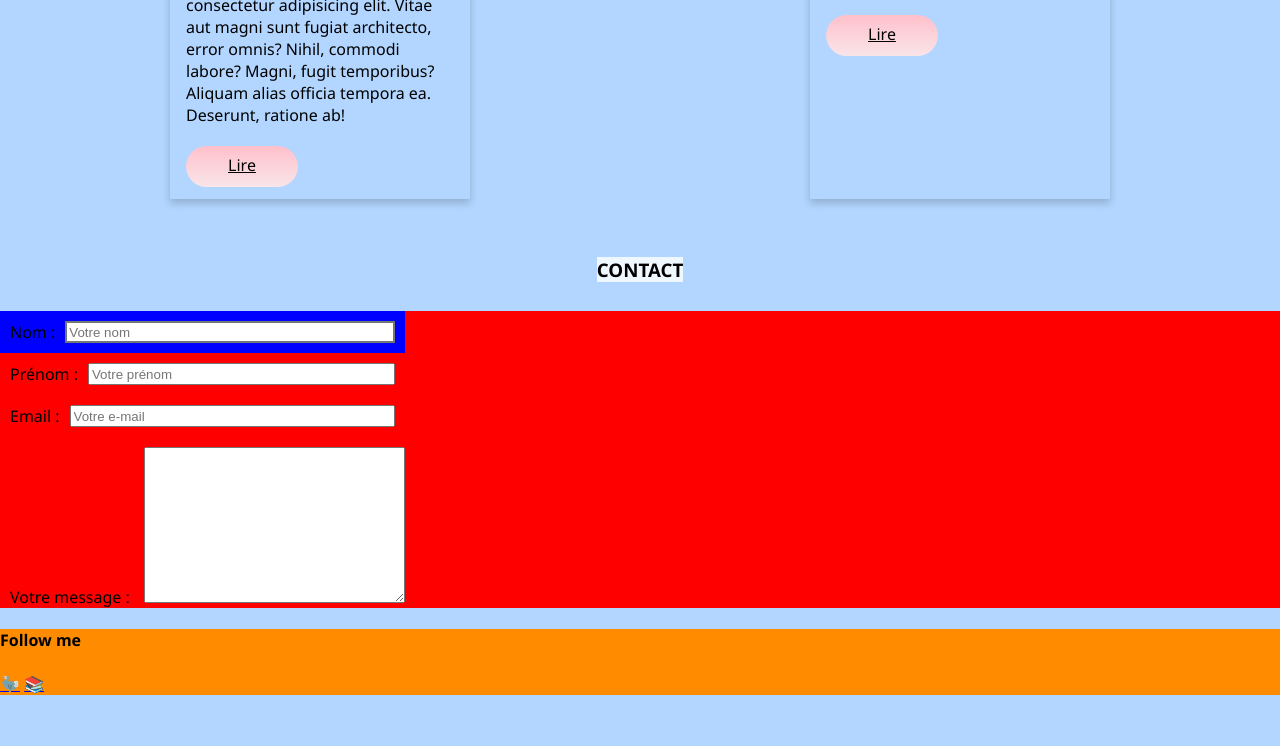
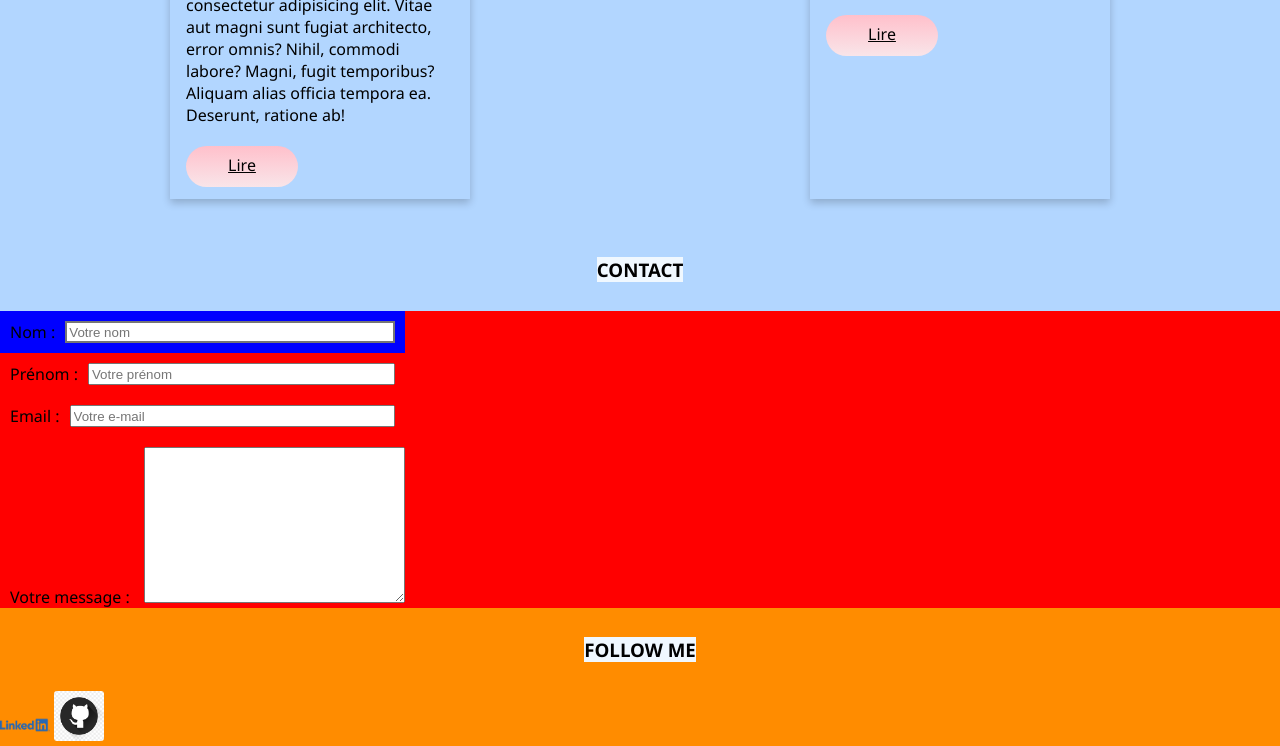
Before and after one commit to MarinePayet/DonkeySchool, a website: page index.html in a window 1280 px wide. Shown: the part 2306-3052 px from the top of the page. Before the commit the page ends 3001 px from the top, so only its background shows below. Drawn offline with Linux system fonts and the light colour scheme.

Commit message:
lien follow me

```diff
--- a/index.html
+++ b/index.html
@@ -10,7 +10,7 @@
 <body>
     <header style="background-color: aqua;">
         <div class="menu-container" style="background-color: aliceblue;">
-            <h1 ">MON PORFOLIO</h1>
+            <h1 >MON PORFOLIO</h1>
         </div>
         <!-- NAV QUI FONCTIONNE A LA BASE<nav>
             <div class="menu-container">
@@ -223,9 +223,11 @@
         </div>
     </section>
     <footer style="background-color: darkorange;">
-        <h4> Follow me </h4>
-        <a href="#" >🦤</a>
-        <a href="#">📚</a>
+        <div class="h3-container" >
+            <h3 class="h3-projet">FOLLOW ME</h3>
+        </div>
+        <a class="logo-rs" href="#" ><img src="/img/Linkedin-Logo-2048x1280.webp" width="50" alt=""></a>
+        <a class="logo-rs" href="#"><img src="/img/png-transparent-github-social-media-computer-icons-logo-android-github-logo-computer-wallpaper-banner-thumbnail.png" width="50" alt=""></a>
     </footer>
 
 
```
Also changed, not shown: img/Linkedin-Logo-2048x1280.webp (added), img/png-transparent-github-social-media-computer-icons-logo-android-github-logo-computer-wallpaper-banner-thumbnail.png (added).
